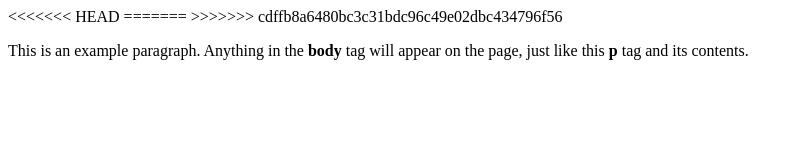
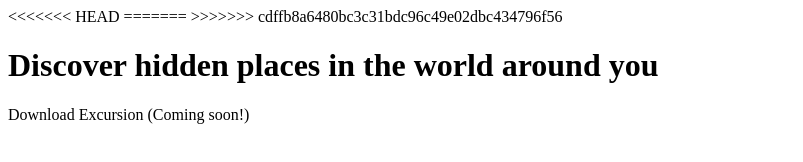
Before and after one commit to katearms/excursion, a plain HTML site: page index.html in a window 1280 px wide. Shown: the whole page, without its empty margins (0-803 px from the left). Drawn offline with Linux system fonts and the light colour scheme.

Commit message:
Add Title and Download Coming Soon!

```diff
--- a/index.html
+++ b/index.html
@@ -6,7 +6,7 @@
 =======
     <meta charset="utf-8">
     <meta name="viewport" content="width=device-width, initial-scale=1">
-    <title>Excursion Project Dowgit nload coming soon!</title>
+    <title>Excursion Project Download coming soon!</title>
     <meta name="description" content="A simple HTML5 Template for excursion project.">
     <meta name="author" content="Kate Arms">
     <meta property="og:title" content="A Basic HTML5 Template">
@@ -17,6 +17,7 @@
 >>>>>>> cdffb8a6480bc3c31bdc96c49e02dbc434796f56
   </head>
   <body>
-    <p>This is an example paragraph. Anything in the <strong>body</strong> tag will appear on the page, just like this <strong>p</strong> tag and its contents.</p>
-  </body>
+
+    <h1> Discover hidden places in the world around you</h1>
+    <p)>Download Excursion (Coming soon!)</p>
 </html>
```
